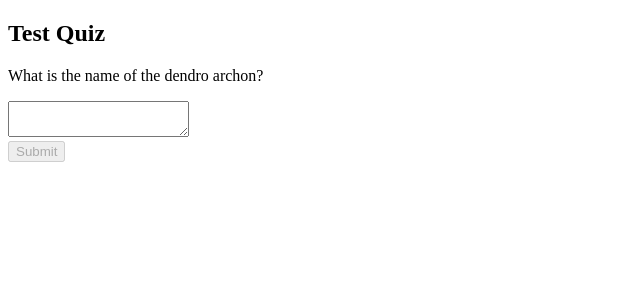
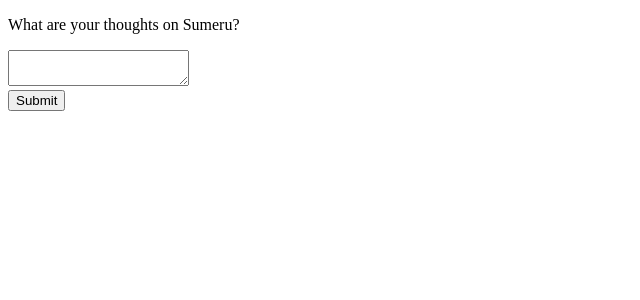
Before and after one commit to sarthak-negi22/100daysReact, a React (Create React App) app: page / in a window 1280 px wide. Shown: the top 300 px of the page, without its empty margins (0-640 px from the left). Built offline with nearby package versions, Linux system fonts and the light colour scheme.

Commit message:
30% done

```diff
--- a/src/App.js
+++ b/src/App.js
@@ -200,10 +200,20 @@
 
 
 
-import ReactToInputWithState from "./ReactingToInputWithState";
+// import ReactToInputWithState from "./ReactingToInputWithState";
+
+// export default function App() {
+//     return (
+//         <ReactToInputWithState/>
+//     );
+// }
+
+
+
+import StructuringState from "./StructuringState";
 
 export default function App() {
     return (
-        <ReactToInputWithState/>
+        <StructuringState/>
     );
 }
--- a/src/ReactingToInputWithState.js
+++ b/src/ReactingToInputWithState.js
@@ -2,14 +2,14 @@
 
 import { useState } from "react";
 
-function ImperativeForm() {
+function DeclarativeForm() {
 
     const [answer, setAnswer] = useState('');
     const [error, setError] = useState(null);
     const [status, setStatus] = useState('typing');
 
     if(status === 'success') {
-        return <h1>That's Corrent!</h1>
+        return <h1>That's Correct!</h1>
     }
 
     function submitForm(answer) {
@@ -130,7 +130,7 @@ export default function ReactToInputWithState() {
 
             {/* <DisplayManyVisualStates/> */}
 
-            <ImperativeForm/>
+            <DeclarativeForm    />
         </>
     );
 }
--- /dev/null
+++ b/src/StructuringState.js
@@ -0,0 +1,104 @@
+import { useState } from "react";
+
+function AvoidContradictionInState() {
+
+    const [status, setStatus] = useState('typing');
+    const [text, setText] = useState('');
+
+    function sendMessage(text) {
+        return new Promise(resolve => {
+            setTimeout(resolve, 1000);
+        })
+    }
+
+    async function handleSubmit(e) {
+        e.preventDefault();
+        setStatus('sending');
+        await sendMessage(text);
+        setStatus('sent');
+    }
+
+    const isSending = status === 'sending';
+    const isSent = status === 'sent';
+
+
+    function handleTextChange(e) {
+        setText(e.target.value);
+    }
+
+    if(isSent) {
+        return <h2>Thanks for the feedback!</h2>
+    }
+
+    return (
+        <>
+            <form onSubmit = { handleSubmit }>
+                <p>What are your thoughts on Sumeru?</p>
+                <textarea
+                    disabled = { isSending }
+                    value = {text}
+                    onChange = {e => handleTextChange(e) }
+                />
+                <br/>
+                <button
+                    disabled = { isSending }
+                    type = "submit"
+                >
+                    Submit
+                </button>
+                { isSending && <p>Sending...</p> }
+                {  }
+            </form>
+        </>
+    );
+}
+
+
+function GroupRelatedState() {
+
+    const [position, setPosition] = useState({x : 0, y : 0});
+
+    function handlePosition(e) {
+        setPosition({
+            x : e.clientX,
+            y : e.clientY
+        });
+    }
+
+    return (
+        <>
+            <div
+                onPointerMove = {e => handlePosition(e) }
+                style = {{
+                    position: 'relative',
+                    width: '100vw',
+                    height: '100vh',
+                }}
+            />
+            <div
+                style = {{
+                    position: 'absolute',
+                    backgroundColor: 'Violet',
+                    borderRadius: '50%',
+                    transform: `translate(${position.x}px, ${position.y}px)`,
+                    left: -10,
+                    top: -10,
+                    width: 20,
+                    height: 20,
+                 }}
+            />
+        </>
+    );
+}
+
+export default function StructuringState() {
+    return (
+        <>
+            {/* <h2>Hello world</h2> */}
+
+            {/* <GroupRelatedState/> */}
+
+            <AvoidContradictionInState/>
+        </>
+    );
+}
```
